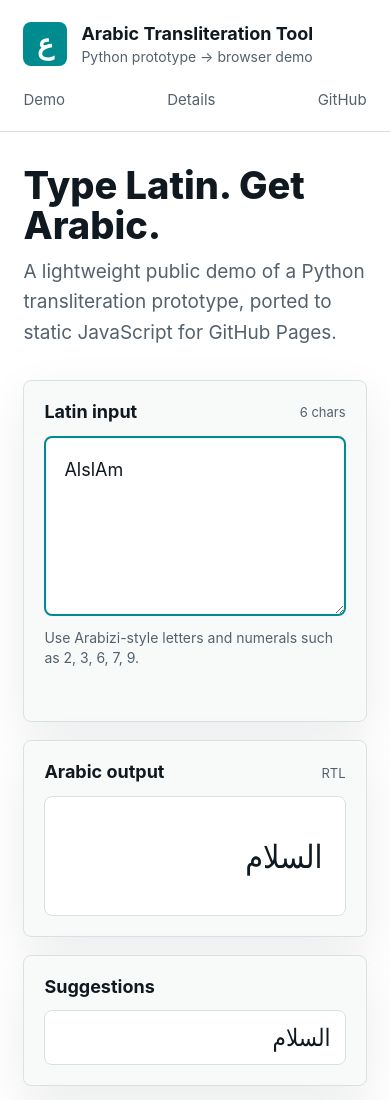
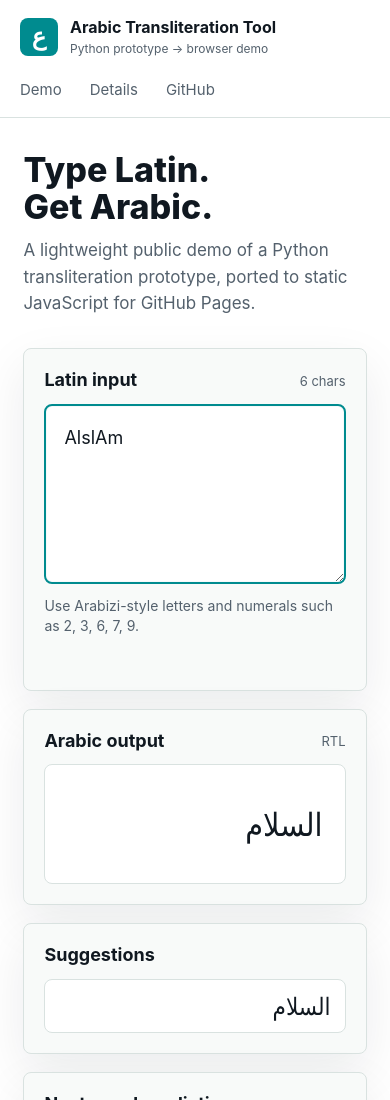
Before and after one commit to ali-s-t-dev-3/ar-translit-project, a website: page docs/index.html in a window 390 px wide. Shown: the top 1100 px of the page. Drawn offline with Linux system fonts and the light colour scheme.

Commit message:
Polish mobile GitHub Pages layout

```diff
--- a/docs/styles.css
+++ b/docs/styles.css
@@ -127,6 +127,7 @@ h1 {
   line-height: 1.04;
   font-weight: 760;
   letter-spacing: 0;
+  text-wrap: balance;
 }
 
 .hero-copy p {
@@ -383,15 +384,52 @@ footer a {
     position: static;
     align-items: flex-start;
     flex-direction: column;
+    padding: 18px 20px;
+  }
+
+  .brand {
+    width: 100%;
+    gap: 12px;
+  }
+
+  .brand-mark {
+    flex: 0 0 38px;
+    width: 38px;
+    height: 38px;
+    font-size: 24px;
+  }
+
+  .brand > span {
+    min-width: 0;
+  }
+
+  .brand strong {
+    font-size: 16px;
+  }
+
+  .brand span span {
+    font-size: 12px;
   }
 
   .nav-links {
     width: 100%;
-    justify-content: space-between;
+    flex-wrap: wrap;
+    justify-content: flex-start;
+    gap: 12px 28px;
   }
 
   .hero {
     padding-top: 34px;
+  }
+
+  h1 {
+    font-size: 34px;
+    line-height: 1.08;
+  }
+
+  .hero-copy p {
+    font-size: 17px;
+    line-height: 1.55;
   }
 
   .demo-grid,
```
